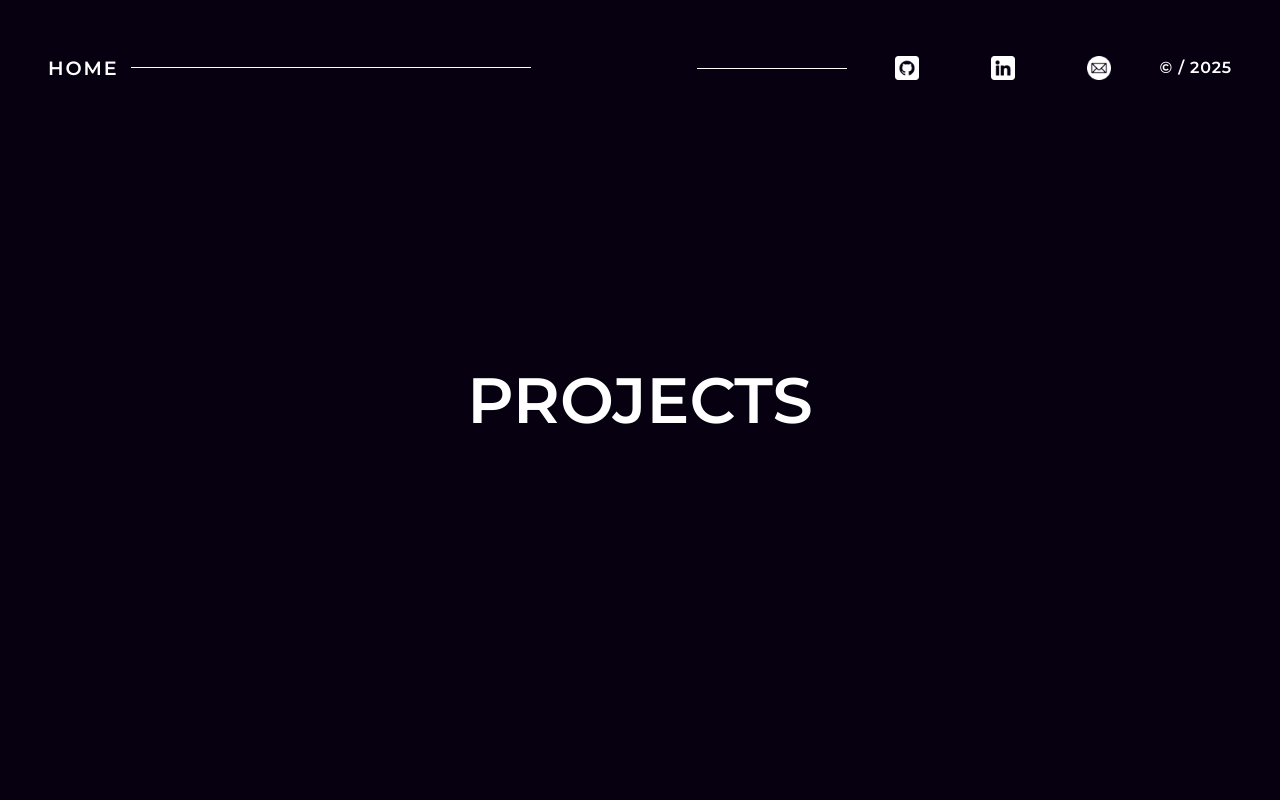
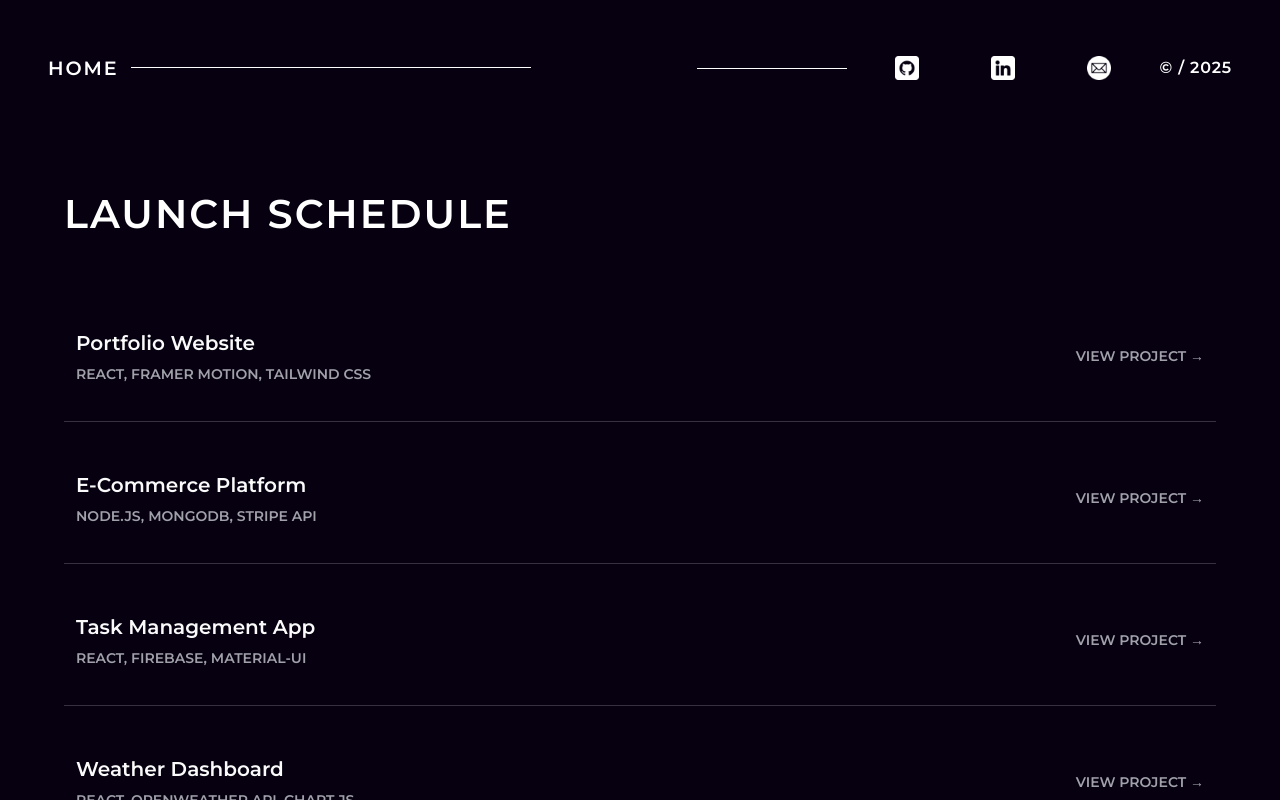
Before and after one commit to sutha06/portfolio-website, a React (Vite) app: page /projects in a window 1280 px wide. Built offline with nearby package versions, Linux system fonts and the light colour scheme.

Commit message:
layout of projects page made

```diff
--- a/package.json
+++ b/package.json
@@ -10,8 +10,10 @@
     "preview": "vite preview"
   },
   "dependencies": {
+    "@studio-freight/lenis": "^1.0.42",
     "framer-motion": "^12.23.24",
     "gsap": "^3.13.0",
+    "lenis": "^1.3.11",
     "react": "^19.1.1",
     "react-dom": "^19.1.1",
     "react-icons": "^5.5.0",
--- a/src/index.css
+++ b/src/index.css
@@ -32,7 +32,7 @@ html,
   height: 100%;
   margin: 0;
   padding: 0;
-  overflow: hidden;
+  overflow-y: auto;
 }
 
 body {
--- a/src/pages/Projects.jsx
+++ b/src/pages/Projects.jsx
@@ -3,23 +3,141 @@ import Navbar from "../components/NavBar";
 import transition from "../components/Transition";
 
 const Projects = () => {
+  const projects = [
+    {
+      title: "Portfolio Website",
+      description: "Personal portfolio built with React and Framer Motion",
+      tech: "React, Framer Motion, Tailwind CSS",
+      link: "https://github.com/yourusername/portfolio",
+    },
+    {
+      title: "E-Commerce Platform",
+      description: "Full-stack e-commerce application with payment integration",
+      tech: "Node.js, MongoDB, Stripe API",
+      link: "https://github.com/yourusername/ecommerce",
+    },
+    {
+      title: "Task Management App",
+      description: "Collaborative task management tool with real-time updates",
+      tech: "React, Firebase, Material-UI",
+      link: "https://github.com/yourusername/taskapp",
+    },
+    {
+      title: "Weather Dashboard",
+      description: "Weather forecasting app with interactive maps",
+      tech: "React, OpenWeather API, Chart.js",
+      link: "https://github.com/yourusername/weather",
+    },
+    {
+      title: "Social Media Clone",
+      description: "Instagram-like social platform with real-time features",
+      tech: "React Native, GraphQL, PostgreSQL",
+      link: "https://github.com/yourusername/social",
+    },
+    {
+      title: "Fitness Tracker",
+      description: "Track workouts and nutrition with data visualization",
+      tech: "Vue.js, D3.js, Express",
+      link: "https://github.com/yourusername/fitness",
+    },
+    {
+      title: "AI Chatbot",
+      description: "Customer service bot with natural language processing",
+      tech: "Python, TensorFlow, Flask",
+      link: "https://github.com/yourusername/chatbot",
+    },
+  ];
+
   return (
-    <div style={{ width: "100%", height: "100vh", background: "#060010" }}>
+    <div
+      style={{
+        width: "100%",
+        minHeight: "100vh",
+        background: "#060010",
+      }}
+    >
       <Navbar showHome={true} />
-      <div
+
+      <section
         style={{
-          display: "flex",
-          alignItems: "center",
-          justifyContent: "center",
-          height: "100%",
+          maxWidth: "1280px",
+          margin: "0 auto",
+          padding: "12rem 4rem 4rem 4rem",
           color: "#fff",
-          fontSize: "4rem",
-          fontFamily: "Montserrat, sans-serif",
-          fontWeight: "500",
+          minHeight: "200vh",
         }}
       >
-        PROJECTS
-      </div>
+        <h1
+          style={{
+            fontSize: "2.5rem",
+            fontWeight: "900",
+            textTransform: "uppercase",
+            marginBottom: "5rem",
+            fontFamily: "Montserrat, sans-serif",
+            letterSpacing: "0.05em",
+          }}
+        >
+          Launch Schedule
+        </h1>
+
+        {projects.map((project, index) => (
+          <div
+            key={index}
+            style={{
+              marginBottom: "2.25rem",
+              display: "flex",
+              alignItems: "center",
+              justifyContent: "space-between",
+              borderBottom: "1px solid rgba(161, 161, 170, 0.3)",
+              padding: "0.75rem",
+              paddingBottom: "2.25rem",
+            }}
+          >
+            <div>
+              <p
+                style={{
+                  fontSize: "1.25rem",
+                  marginBottom: "0.375rem",
+                  fontFamily: "Montserrat, sans-serif",
+                  fontWeight: "400",
+                  color: "#fafafa",
+                }}
+              >
+                {project.title}
+              </p>
+              <p
+                style={{
+                  fontSize: "0.875rem",
+                  textTransform: "uppercase",
+                  color: "rgba(161, 161, 170, 1)",
+                  fontFamily: "Montserrat, sans-serif",
+                }}
+              >
+                {project.tech}
+              </p>
+            </div>
+            <a
+              href={project.link}
+              target="_blank"
+              rel="noopener noreferrer"
+              style={{
+                display: "flex",
+                alignItems: "center",
+                gap: "0.375rem",
+                textAlign: "right",
+                fontSize: "0.875rem",
+                textTransform: "uppercase",
+                color: "rgba(161, 161, 170, 1)",
+                textDecoration: "none",
+                fontFamily: "Montserrat, sans-serif",
+                transition: "color 0.3s",
+              }}
+            >
+              View Project →
+            </a>
+          </div>
+        ))}
+      </section>
     </div>
   );
 };
```
Also changed, not shown: src/pages/About.css (deleted), 1 other file (tests, documents, lock files or other folders).
